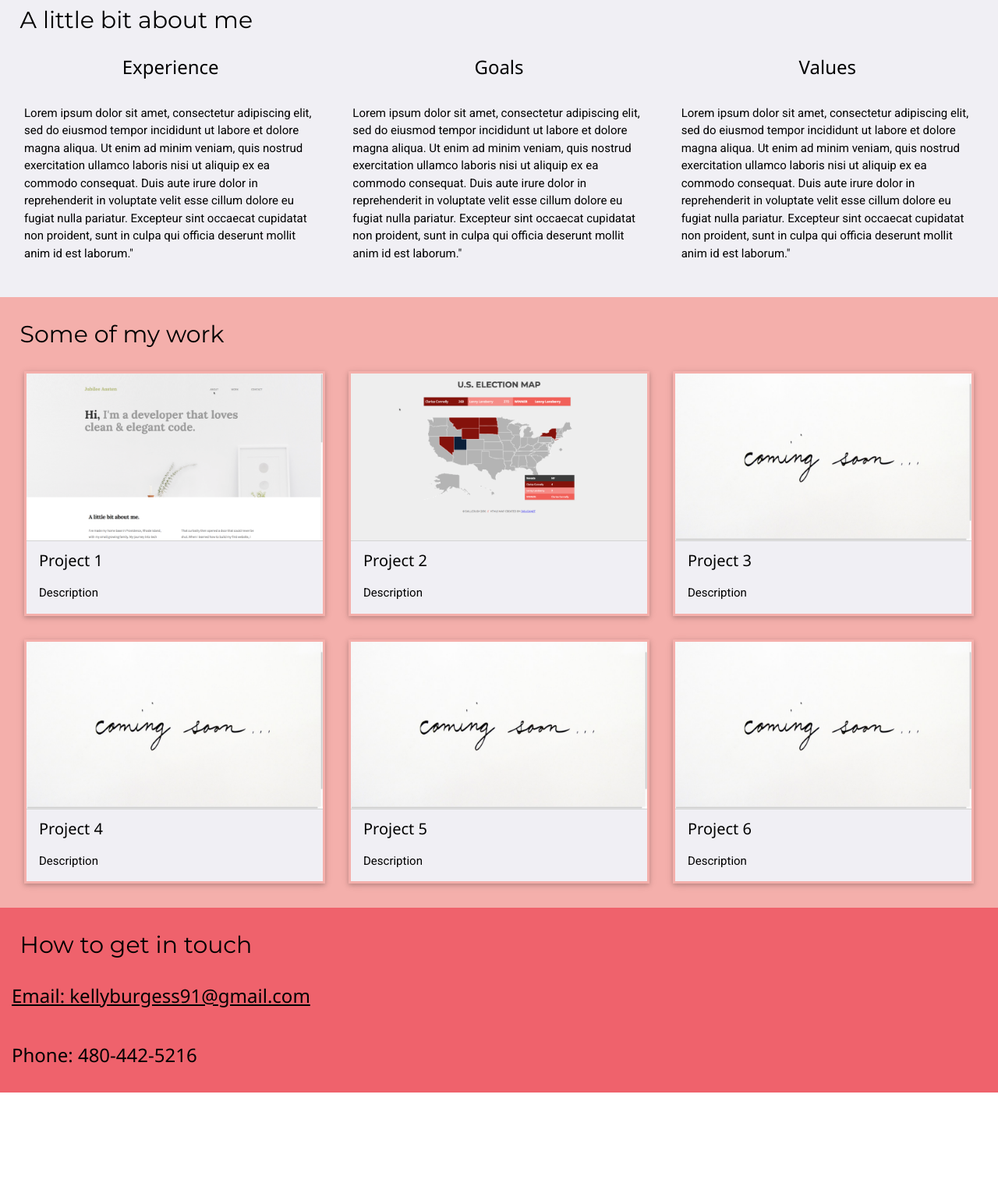
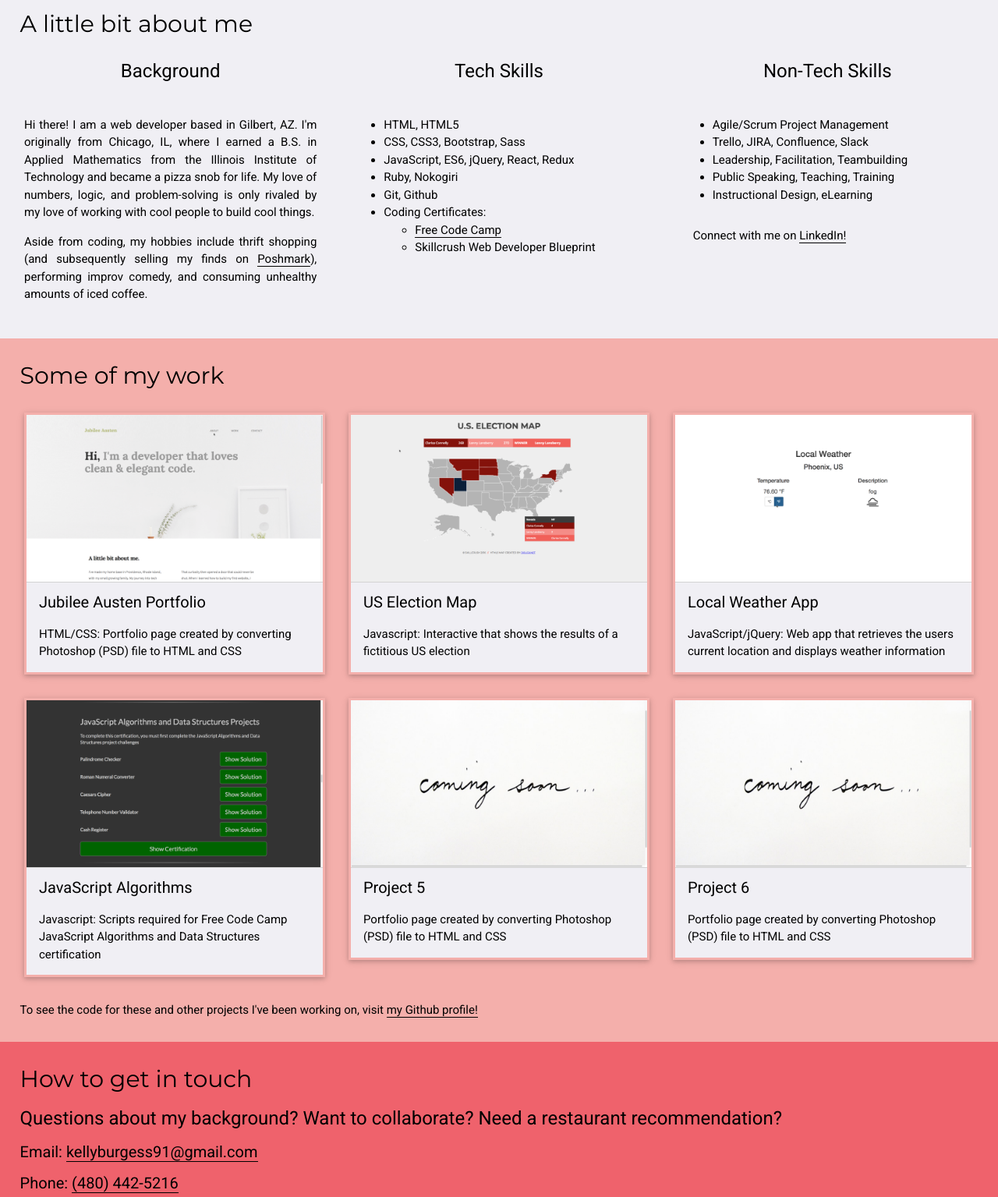
Before and after one commit to kellyburg/portfolio, a plain HTML site: page index.html in a window 1280 px wide. Shown: the part 456-1991 px from the top of the page at 78% size. Before the commit the page ends 1857 px from the top, so only its background shows below. Drawn offline with nearby package versions, Linux system fonts and the light colour scheme.

Commit message:
about me content, contact section

```diff
--- a/index.html
+++ b/index.html
@@ -24,7 +24,7 @@
     <header class="w3-container">
       <div class="w3-container w3-half">
         <h1 class="w3-jumbo">Kelly Burgess</h1><br>
-        <h2 id="tagline">Web Developer - Mathematician - Collaborator</h2>
+        <h2 id="tagline">Web Developer<br>Math Enthusiast<br><a href="https://youtu.be/QIMSC-RWvF8?t=14s" target=_blank>Badass MC</a></h2>
       </div>
         <div class="w3-container w3-half">
         <img class="w3-image" src="img/profile.jpeg" alt="kelly burgess" id="profile-img">
@@ -37,17 +37,43 @@
 <h2 id="about-h2">A little bit about me</h2>
 <div class="w3-row-padding">
 <div class="w3-third">
-<h3 style="text-align: center">Experience</h3>
-<p class="about-text">Lorem ipsum dolor sit amet, consectetur adipiscing elit, sed do eiusmod tempor incididunt ut labore et dolore magna aliqua. Ut enim ad minim veniam, quis nostrud exercitation ullamco laboris nisi ut aliquip ex ea commodo consequat. Duis aute irure dolor in reprehenderit in voluptate velit esse cillum dolore eu fugiat nulla pariatur. Excepteur sint occaecat cupidatat non proident, sunt in culpa qui officia deserunt mollit anim id est laborum."</p>
+<h3 style="text-align: center">Background</h3>
+<div class="about-text">
+  <p>Hi there! I am a web developer based in Gilbert, AZ. I'm originally from Chicago, IL, where I earned a B.S. in Applied Mathematics from the Illinois Institute of Technology and became a pizza snob for life. My love of numbers, logic, and problem-solving is only rivaled by my love of working with cool people to build cool things. </p>
+<p>Aside from coding, my hobbies include thrift shopping (and subsequently selling my finds on <a class='text-link' href="https://poshmark.com/closet/strangekelly" target=_blank>Poshmark</a>), performing improv comedy, and consuming unhealthy amounts of iced coffee. </p>
+</div>
 </div>
 <div class="w3-third">
-<h3 style="text-align: center">Goals</h3>
-<p class="about-text">Lorem ipsum dolor sit amet, consectetur adipiscing elit, sed do eiusmod tempor incididunt ut labore et dolore magna aliqua. Ut enim ad minim veniam, quis nostrud exercitation ullamco laboris nisi ut aliquip ex ea commodo consequat. Duis aute irure dolor in reprehenderit in voluptate velit esse cillum dolore eu fugiat nulla pariatur. Excepteur sint occaecat cupidatat non proident, sunt in culpa qui officia deserunt mollit anim id est laborum."</p>
+<h3 style="text-align: center">Tech Skills</h3>
+<div class="about-text">
+  <ul>
+  <li>HTML, HTML5</li>
+  <li>CSS, CSS3, Bootstrap, Sass</li>
+  <li>JavaScript, ES6, jQuery, React, Redux</li>
+  <li>Ruby, Nokogiri</li>
+  <li>Git, Github</li>
+  <li>Coding Certificates:</li>
+  <ul>
+    <li><a class='text-link'href="https://www.freecodecamp.org/kellyburgess" target=_blank>Free Code Camp</a></li>
+    <li>Skillcrush Web Developer Blueprint</li>
+  </ul>
+  </ul>
+
+</div>
 </div>
 <div class="w3-third">
-<h3 style="text-align: center">Values</h3>
-<p class="about-text">Lorem ipsum dolor sit amet, consectetur adipiscing elit, sed do eiusmod tempor incididunt ut labore et dolore magna aliqua. Ut enim ad minim veniam, quis nostrud exercitation ullamco laboris nisi ut aliquip ex ea commodo consequat. Duis aute irure dolor in reprehenderit in voluptate velit esse cillum dolore eu fugiat nulla pariatur. Excepteur sint occaecat cupidatat non proident, sunt in culpa qui officia deserunt mollit anim id est laborum."</p>
-</div>
+  <h3 style="text-align: center">Non-Tech Skills</h3>
+  <div class="about-text">
+    <ul>
+    <li>Agile/Scrum Project Management</li>
+    <li>Trello, JIRA, Confluence, Slack</li>
+    <li>Leadership, Facilitation, Teambuilding</li>
+    <li>Public Speaking, Teaching, Training</li>
+    <li>Instructional Design, eLearning</li>
+    </ul>
+    <p class="about-text">Connect with me on <a class='text-link' href="https://www.linkedin.com/in/kelly-burgess-4073238a/" target=_blank>LinkedIn!</a></p>
+  </div>
+  </div>
 </div>
 
     </section>
@@ -61,65 +87,69 @@
             <div class="portfolio-card w3-card">
               <a href="https://kellyburg.github.io/jubilee-austen/" target=_blank><img src="img/jubilee.png" class="portfolio-img w3-image w3-hover-opacity" style="width:100%" alt="screenshot of jubilee austen portfolio""></a>
               <div class="w3-container">
-                <h4>Project 1</h4>
-                <p>Description</p>
+                <h4>Jubilee Austen Portfolio</h4>
+                <p>HTML/CSS: Portfolio page created by converting Photoshop (PSD) file to HTML and CSS</p>
               </div>
             </div>
           </div>
           <div class="w3-third">
               <div class="portfolio-card w3-card">
-                <a href="https://kellyburg.github.io/election-map-project/"><img src="img/election-map.png" class="portfolio-img w3-image w3-hover-opacity" style="width:100%" alt="screenshot of us election map"></a>
+                <a href="https://kellyburg.github.io/election-map-project/" target=_blank><img src="img/election-map.png" class="portfolio-img w3-image w3-hover-opacity" style="width:100%" alt="screenshot of us election map"></a>
                 <div class="w3-container">
-                  <h4>Project 2</h4>
-                  <p>Description</p>
+                  <h4>US Election Map</h4>
+                  <p>Javascript: Interactive that shows the results of a fictitious US election</p>
                 </div>
               </div>
             </div>
             <div class="w3-third">
                 <div class="portfolio-card w3-card">
-                  <img src="img/coming-soon.png" class="portfolio-img w3-image w3-hover-opacity" style="width:100%" alt="coming soon">
+                  <a href="https://kellyburg.github.io/weather-app/" target=_blank><img src="img/weather-app.png" class="portfolio-img w3-image w3-hover-opacity" style="width:100%" alt="coming soon"></a>
                   <div class="w3-container">
-                    <h4>Project 3</h4>
-                    <p>Description</p>
+                    <h4>Local Weather App</h4>
+                    <p>JavaScript/jQuery: Web app that retrieves the users current location and displays weather information</p>
                   </div>
                 </div>
               </div>
               <div class="w3-third">
                   <div class="portfolio-card w3-card">
-                    <img src="img/coming-soon.png" class="portfolio-img w3-image w3-hover-opacity" style="width:100%" alt="coming soon">
+                    <a href="https://github.com/kellyburg/fcc-algorithm-projects" target=_blank><img src="img/js-algorithm.png" class="portfolio-img w3-image w3-hover-opacity" style="width:100%" alt="coming soon"></a>
                     <div class="w3-container">
-                      <h4>Project 4</h4>
-                      <p>Description</p>
+                      <h4>JavaScript Algorithms</h4>
+                      <p>Javascript: Scripts required for Free Code Camp JavaScript Algorithms and Data Structures certification</p>
                     </div>
                   </div>
                 </div>
                 <div class="w3-third">
                     <div class="portfolio-card w3-card">
-                      <img src="img/coming-soon.png" class="portfolio-img w3-image w3-hover-opacity" style="width:100%" alt="coming soon">
+                      <a href="" target=_blank><img src="img/coming-soon.png" class="portfolio-img w3-image w3-hover-opacity" style="width:100%" alt="coming soon"></a>
                       <div class="w3-container">
                         <h4>Project 5</h4>
-                        <p>Description</p>
+                        <p>Portfolio page created by converting Photoshop (PSD) file to HTML and CSS</p>
                       </div>
                     </div>
                   </div>
                   <div class="w3-third">
                       <div class="portfolio-card w3-card">
-                        <img src="img/coming-soon.png" class="portfolio-img w3-image w3-hover-opacity" style="width:100%" alt="coming soon">
+                        <a href="" target=_blank><img src="img/coming-soon.png" class="portfolio-img w3-image w3-hover-opacity" style="width:100%" alt="coming soon"></a>
                         <div class="w3-container">
                           <h4>Project 6</h4>
-                          <p>Description</p>
+                          <p>Portfolio page created by converting Photoshop (PSD) file to HTML and CSS</p>
                         </div>
                       </div>
                     </div>
                   </div>
+
+          <p class= "contact-info">To see the code for these and other projects I've been working on, visit <a class='text-link' href="https://github.com/kellyburg" target=_blank>my Github profile!</a></p>
     </section>
     <!-- Portfolio Modals -->
       <!--Contact Section-->
       <section class="contact" id="contact">
           <h2 id="contact-h2">How to get in touch</h2>
-          <a href= "mailto:kellyburgess91@gmail.com"><h3 class="about-text">Email: kellyburgess91@gmail.com</h3></a>
-          <h3 class="about-text">Phone: 480-442-5216</h3>
-
+          <div class='contact-info'>
+          <h3>Questions about my background? Want to collaborate? Need a restaurant recommendation?</h3>
+          <h4>Email: <a class='text-link' href= "mailto:kellyburgess91@gmail.com">kellyburgess91@gmail.com</a></h4>
+          <h4>Phone: <a class='text-link' href="tel:480-442-5216">(480) 442-5216</h4>
+        </div>
           </section>
 
           <script src="script.js"/>
--- a/main.css
+++ b/main.css
@@ -26,6 +26,7 @@ header{
   text-align: center;
   color: var(--color-3);
   padding-bottom:20px;
+  border-bottom: 5px solid var(--color-3);
 
 
 }
@@ -41,29 +42,46 @@ h1{
   text-align: center;
 }
 h2{
-  text-align: left;
+
   margin-left: 2%;
   font-family: var(--font-1);
   color: black;
+}
+
+h3{
+  text-align: left;
+  font-family: var(--font-2);
+}
+h4{
+  font-family: var(--font-2);
+}
+
+ul{
+  font-family: var(--font-2);
 }
 p{
   font-family: var(--font-2);
 }
 
 #about{
+  text-align: justify;
   padding-top: 15px;
   padding-bottom: 15px;
   background-color: var(--color-5);
+
 }
 #work{
   padding-top: 15px;
   padding-bottom: 15px;
   background-color: var(--color-4);
+
 }
 #contact{
   padding-top: 15px;
-  padding-bottom: 5px;
+  padding-bottom: 30px;
   background-color: var(--color-1);
+
+
 }
 .w3-third{
   padding: 15px;
@@ -84,3 +102,11 @@ p{
   border-width: 1px;
   border-color: lightgray;
 }
+.contact-info{
+  padding-left: 2%;
+}
+
+.text-link {
+  border-bottom: 1px solid; /* Or whatever color you want */
+  text-decoration: none;
+}
```
Also changed, not shown: img/js-algorithm.png (added), img/weather-app.png (added), 1 other file.
